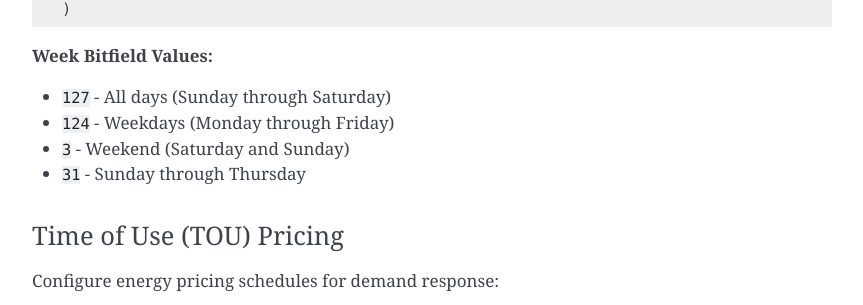
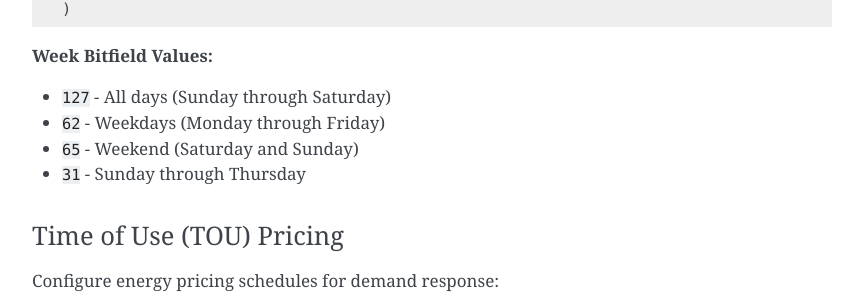
Before and after one commit to eman/nwp500-python, a Sphinx documentation site: the page built from docs/MQTT_CLIENT.rst, in a window 1280 px wide and 900 px high, scrolled down 22802 px. Shown: the part 145-450 px from the top of the window, without its empty margins (338-1201 px from the left). Built offline with Sphinx 7.4.7, drawn with Linux system fonts in a browser that asks for light colours.

Commit message:
Update docs/MQTT_CLIENT.rst
Co-authored-by: Copilot <175728472+Copilot@users.noreply.github.com>

```diff
--- a/docs/MQTT_CLIENT.rst
+++ b/docs/MQTT_CLIENT.rst
@@ -1225,8 +1225,8 @@ Manage programmed temperature and mode changes:
 **Week Bitfield Values:**
 
 * ``127`` - All days (Sunday through Saturday)
-* ``124`` - Weekdays (Monday through Friday)
-* ``3`` - Weekend (Saturday and Sunday)
+* ``62`` - Weekdays (Monday through Friday)
+* ``65`` - Weekend (Saturday and Sunday)
 * ``31`` - Sunday through Thursday
 
 Time of Use (TOU) Pricing
```
